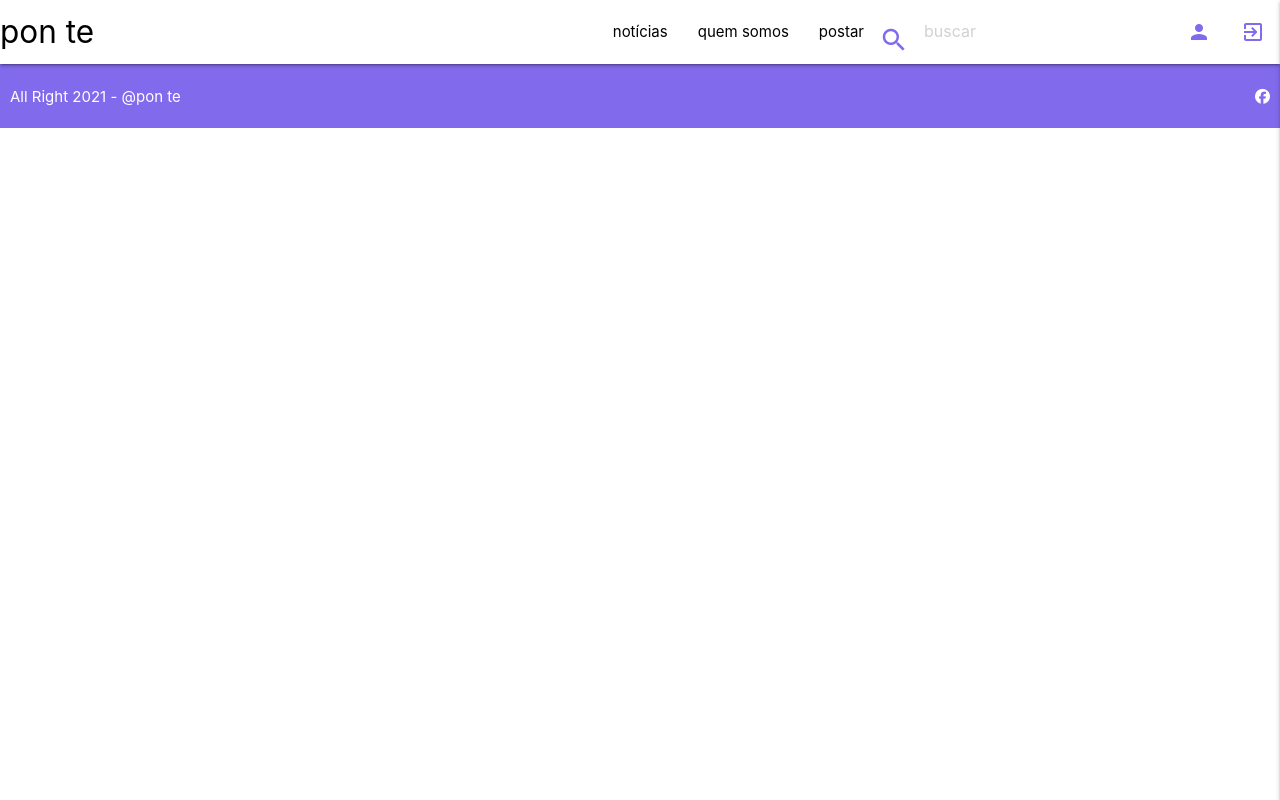
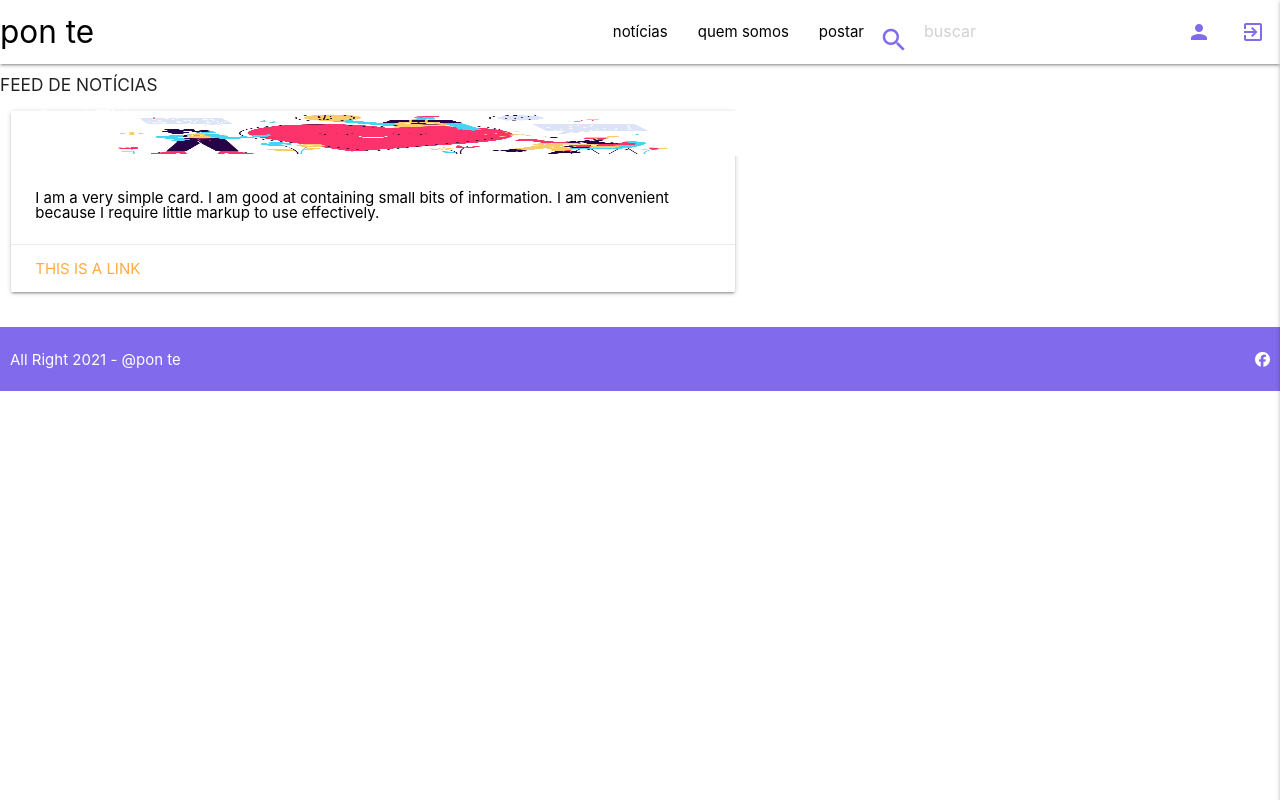
Before and after one commit to alandeev/ficr-project, a website: page src/news-feed.html in a window 1280 px wide. Drawn offline with nearby package versions, Linux system fonts and the light colour scheme.

Commit message:
news-feed implementations

```diff
--- a/src/news-feed.html
+++ b/src/news-feed.html
@@ -6,6 +6,7 @@
         <meta name="viewport" content="width=device-width, initial-scale=1.0">
         <title>Feed de Notícias | Ponte</title>
         <link rel="stylesheet" href="./assets/css/index.css">
+        <link rel="stylesheet" href="./assets/css/pages/news-feed.css">
         <link rel="stylesheet" href="https://cdnjs.cloudflare.com/ajax/libs/materialize/1.0.0/css/materialize.min.css">
         <link href="https://fonts.googleapis.com/icon?family=Material+Icons" rel="stylesheet">
         <link rel="stylesheet" href="path/to/font-awesome/css/font-awesome.min.css"> <!--ref pros icones das redes sociais-->
@@ -57,6 +58,30 @@
                 <li><a class="waves-effect" href="mobile.html"><i class="material-icons icon-light">exit_to_app</i>Logout</a></li>
             </ul>
         </header>
+
+        <section class="title">
+            <div class="news-feed--title">
+                <h6>FEED DE NOTÍCIAS</h6>
+            </div>
+            <div class="row">
+                <div class="col s12 m7">
+                  <div class="card">
+                    <div class="card-image">
+                      <img src="./assets/images/ong1.jpg">
+                      <span class="card-title">Card Title</span>
+                    </div>
+                    <div class="card-content">
+                      <p>I am a very simple card. I am good at containing small bits of information.
+                      I am convenient because I require little markup to use effectively.</p>
+                    </div>
+                    <div class="card-action">
+                      <a href="#">This is a link</a>
+                    </div>
+                  </div>
+                </div>
+              </div>
+        </section>
+
         <footer class="footer">
             <p>All Right 2021 - @pon te</p>
             <p><i class="fab fa-facebook"></i></p> <!--por favor dar uma olhada nisso (inserir icones)-->
```
Also changed, not shown: src/index.html (+1 -0 lines), src/assets/css/pages/news-feed.css (added). Lines whose indentation alone changed are shown as unchanged.
